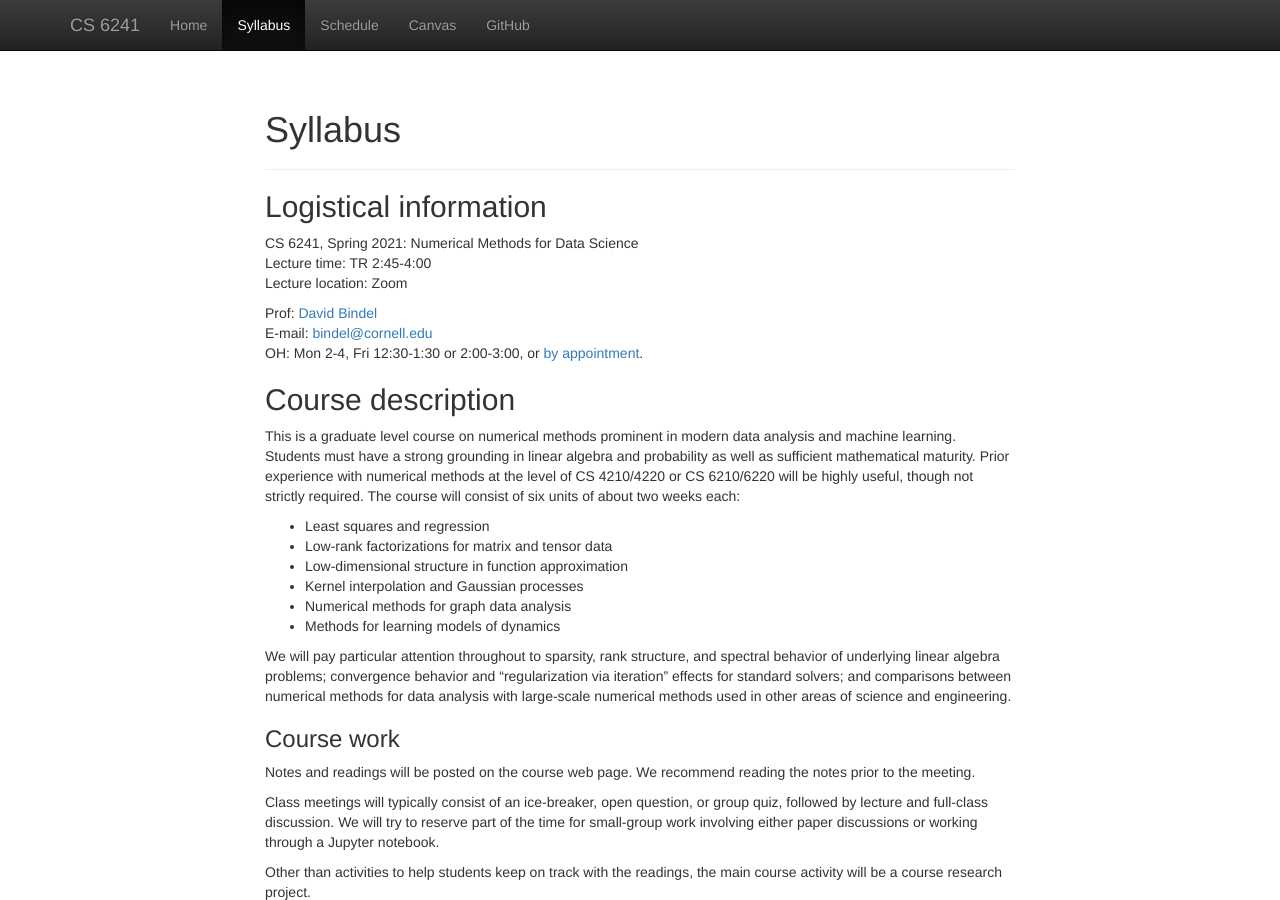
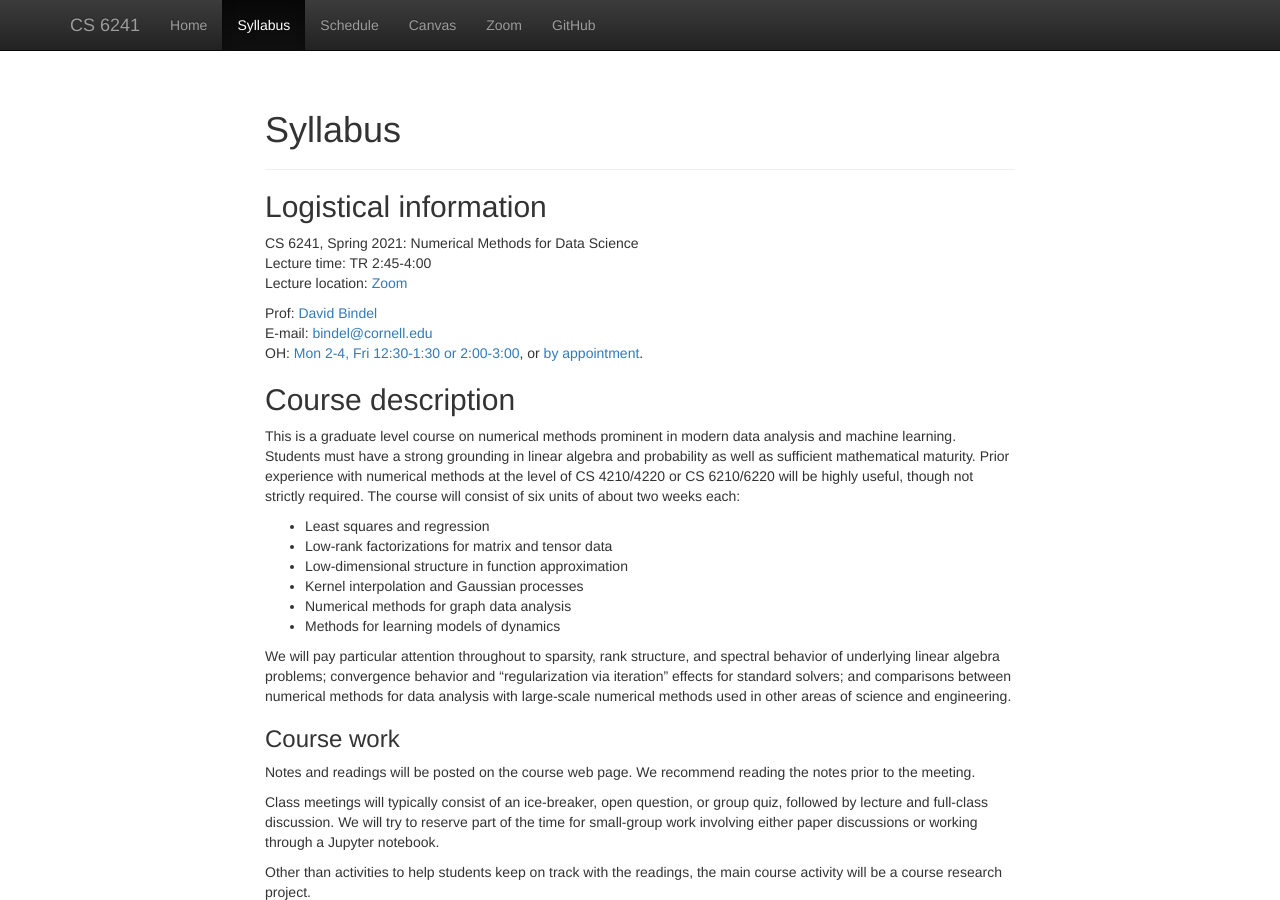
Before and after one commit to dbindel/cs6241-s21, a Jekyll site: the page built from web/syllabus.md, in a window 1280 px wide and 900 px high. Built offline with Jekyll 4.4.1, drawn with Linux system fonts in a browser that asks for light colours; nearby versions of some CDN libraries; part of the change alters nothing that is shown.

Commit message:
Add Zoom information for class + office hours.

```diff
--- a/web/_includes/navbar.html
+++ b/web/_includes/navbar.html
@@ -25,6 +25,7 @@
         </li>
         {% endfor %}
         <li><a href="https://canvas.cornell.edu/courses/26976">Canvas</a></li>
+        <li><a href="https://www.cs.cornell.edu/~bindel/netid/zoom.html">Zoom</a></li>
         <li><a href="https://www.github.com/dbindel/cs6241-s21/">GitHub</a></li>
       </ul>
     </div><!--/.nav-collapse -->
--- a/web/syllabus.md
+++ b/web/syllabus.md
@@ -7,11 +7,11 @@ layout:     main
 
 CS 6241, Spring 2021: Numerical Methods for Data Science
 Lecture time: TR 2:45-4:00
-Lecture location: Zoom
+Lecture location: [Zoom](https://www.cs.cornell.edu/~bindel/netid/zoom.html)
 
 Prof: [David Bindel](http://www.cs.cornell.edu/~bindel)
 E-mail: <bindel@cornell.edu>
-OH: Mon 2-4, Fri 12:30-1:30 or 2:00-3:00, or [by appointment](http://www.meetme.so/DavidBindel).
+OH: [Mon 2-4, Fri 12:30-1:30 or 2:00-3:00](https://www.cs.cornell.edu/~bindel/netid/zoom.html), or [by appointment](http://www.meetme.so/DavidBindel).
 
 
 ## Course description
```
